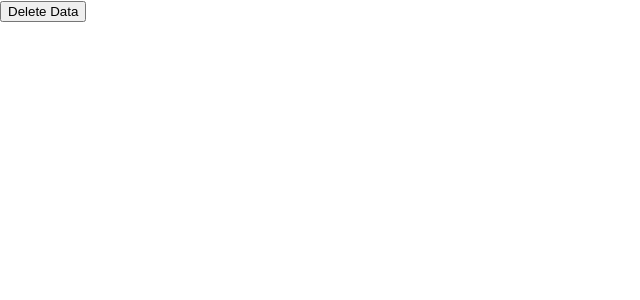
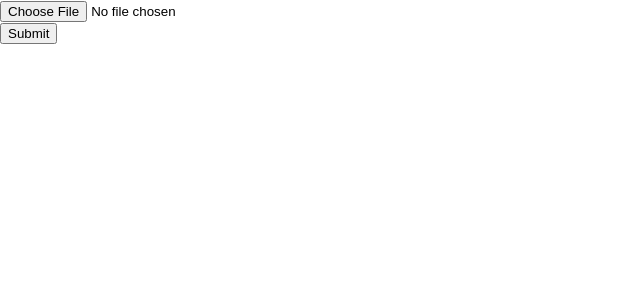
Before and after one commit to shiv2k0/firebase, a React (Create React App) app: page / in a window 1280 px wide. Shown: the top 300 px of the page, without its empty margins (0-640 px from the left). Built offline with nearby package versions, Linux system fonts and the light colour scheme.

Commit message:
Uploading file on firebase Storage

```diff
--- a/src/App.js
+++ b/src/App.js
@@ -1,63 +1,37 @@
 import { useState } from "react";
-import { app, database } from "./firebaseConfig";
-import { collection, doc, updateDoc, deleteDoc } from "firebase/firestore";
+import { app, storage } from "./firebaseConfig";
+import { ref, uploadBytesResumable, getDownloadURL } from "firebase/storage";
 
 function App() {
   const [data, setData] = useState({});
-  // const collectionRef = collection(database, "user");
-  // const handleChange = (event) => {
-  //   const newInput = { [event.target.name]: event.target.value };
-  //   setData({ ...data, ...newInput });
-  // };
+  console.log(data)
+  const handleSubmit = () => {
+    const storageRef = ref(storage, `images/${data.name}`);
+    const uploadTask = uploadBytesResumable(storageRef, data);
+    uploadTask.on(
+      "state_changed",
+      (snapshot) => {
+        const progress = (snapshot.bytesTransferred / snapshot.totalBytes) * 100;
+        console.log("Upload is " + progress + "% done");
 
-  const updateData =() =>{
-     const docToUpdate = doc(database,"user","a9OR8Kqugv7RqtQmNV6A")
-     updateDoc(docToUpdate,{
-      // one or more than one field can be updated.
-      email: "shivavns00@gmail.com"
-     }).then(()=>{
-      alert("Updated Successfully")
-     }).catch(err=>{
-      alert(err.message)
-     })
-  }
-  const deleteData =()=>{
-    const docToDelete= doc(database,"user","a9OR8Kqugv7RqtQmNV6A")
-    deleteDoc(docToDelete).then(()=>{
-      alert("Deleted Successfully")
-    }).catch(err=>{
-      alert(err.message)
-    })
-  }
-  const handleSubmit = () => {
-    deleteData()
+      },
+      (error) => {
+        console.log(error.message);
+      },
+      () => {
+        alert("File uploaded")
+        getDownloadURL(uploadTask.snapshot.ref).then((downloadURL) => {
+          console.log("File available at ", downloadURL);
+        });
+      }
+    );
   };
   return (
     <div className="App">
+      <input type="file" onChange={(event) => setData(event.target.files[0])} />
+      <br />
 
-      {/* <label htmlFor="email">Email</label>
-      <input type="email" id="email" name="email" onChange={handleChange} />
-      <br />
-      <label htmlFor="password">Password</label>
-      <input
-        type="password"
-        id="password"
-        name="password"
-        onChange={handleChange}
-      />
-      <br />
-      <label htmlFor="comment">Comment</label>
-      <br />
-      <textarea
-        name="comment"
-        id="comment"
-        cols="30"
-        rows="5"
-        onChange={handleChange}
-      ></textarea>
-      <br /> */}
-
-      <button onClick={handleSubmit}>Delete Data</button>
+      <button onClick={handleSubmit}>Submit</button>
     </div>
   );
 }
--- a/src/firebaseConfig.js
+++ b/src/firebaseConfig.js
@@ -1,6 +1,7 @@
 
 import { initializeApp } from "firebase/app";
 import {getFirestore} from "firebase/firestore"
+import {getStorage} from 'firebase/storage'
 
 
 const firebaseConfig = {
@@ -14,3 +15,4 @@ const firebaseConfig = {
 
 export const app = initializeApp(firebaseConfig);
 export const database = getFirestore(app)
+export const storage = getStorage(app)
```
